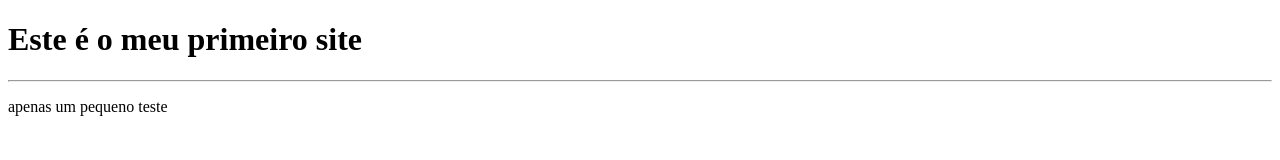
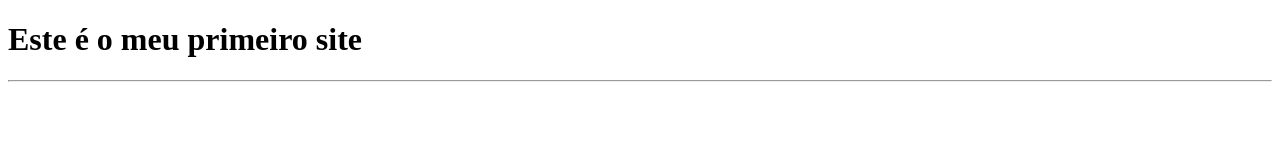
Before and after one commit to MOliveiraDev/user-data-code, a plain HTML site: page Site/index.html in a window 1280 px wide. Drawn offline with Linux system fonts and the light colour scheme.

Commit message:
Update index.html

```diff
--- a/Site/index.html
+++ b/Site/index.html
@@ -6,10 +6,8 @@
     <title>Index</title>
 </head>
 <body>
+
     <h1>Este é o meu primeiro site</h1>
     <hr>
-    <p>
-        apenas um pequeno teste
-    </p>
 </body>
 </html>
```
